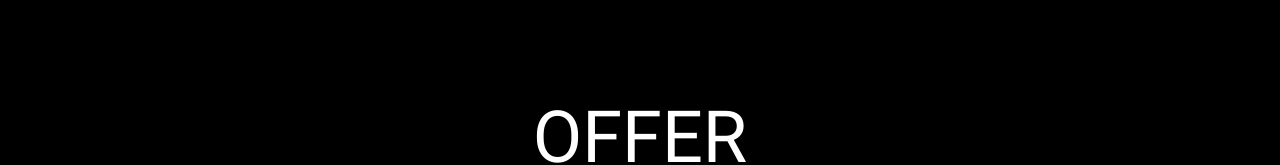
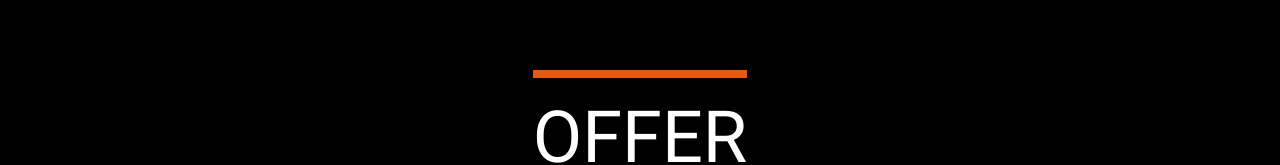
Before and after one commit to AngelDarco/types-darco-loader, a React (Vite) app: page / in a window 1280 px wide. Shown: the part 586-751 px from the top of the page. Built offline with nearby package versions, Linux system fonts and the light colour scheme.

Commit message:
:sparkles: custom keyfarmes added to tailwindcss

```diff
--- a/tailwind.config.js
+++ b/tailwind.config.js
@@ -1,15 +1,32 @@
-/** @type {import('tailwindcss').Config} */
+/** @type {import("tailwindcss").Config} */
 export default {
   content: [
     "./index.html",
     "./src/**/*.{js,ts,jsx,tsx}",
   ],
+  darkMode: "class",
+  plugins: [],
   theme: {
-    extend: {},
+    extend: {
+      animation: {
+        "loader1": "loader1 3s ease-in-out infinite",
+        "loader2": "loader2 3s ease-in-out infinite",
+      },
+      keyframes: {
+        loader1: {
+          "0%": { width: "0%", boxShadow: "0 0 6px var(--color)" },
+          "40%": { width: "100%" },
+          "100%": { width: "100%" }
+        },
+        loader2: {
+          "30%": { width: "0%", boxShadow: "0 0 6px var(--color)" },
+          "50%": { width: "100%" },
+          "100%": { width: "0%" }
+        }
+      },
+    },
     screens: {
       "laptop": { max: "900px" },
     },
   },
-  darkMode: "class",
-  plugins: [],
 };
```
